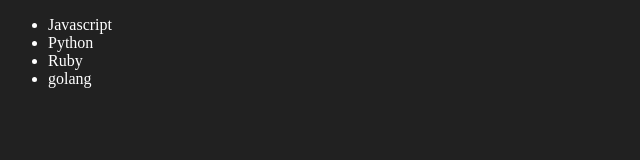
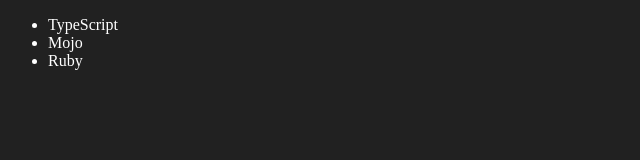
Before and after one commit to pradyumna14/Javascript, a plain HTML site: page 06_dom/four.html in a window 1280 px wide. Shown: the full height of the page, 0-640 px from the left. Drawn offline with Linux system fonts and the light colour scheme.

Commit message:
donw with DOM

```diff
--- a/06_dom/four.html
+++ b/06_dom/four.html
@@ -34,8 +34,26 @@ addOptiLanguage('golang')
 
 
 //+++++++++++++++++EDIT++++++++++++++++++++
-document.querySelector
+// replace python from the list to Mojo
 
+const secondLang = document.querySelector("li:nth-child(2)")
+//secondLang.innerHTML = "mojo"
+const newli = document.createElement('li')
+newli.textContent = "Mojo"
+secondLang.replaceWith(newli)
+
+
+//+++++++EDIT 2++++
+// replace Javascript to typescript
+
+const firstLang = document.querySelector("li:first-child")
+firstLang.outerHTML = '<li>TypeScript</li>'
+
+
+//+++++++++++REMOVE Last Language+++++++++++++++++
+
+const lastLang = document.querySelector('li:last-child')
+lastLang.remove()
 
 
 </script>
```
